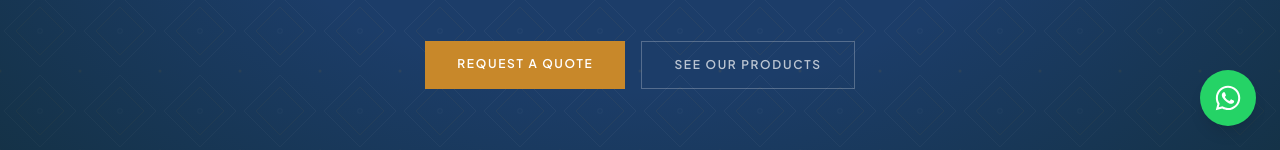
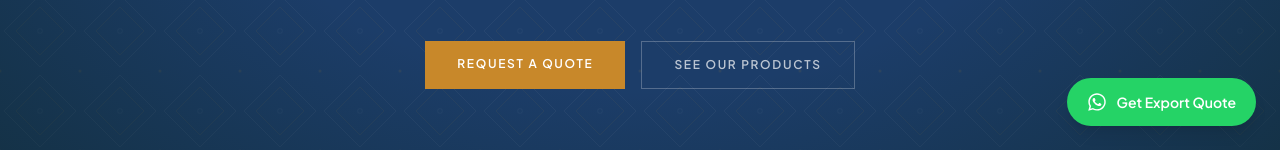
Before and after one commit to myraglobalexports777/myraglobalexports, a Next.js app: page / in a window 1280 px wide. Shown: the part 650-800 px from the top of the page. Built offline with nearby package versions, Linux system fonts and the light colour scheme; no server answers; the database is empty.

Commit message:
feat: replace floating WhatsApp icon with prominent Get Export Quote CTA

```diff
--- a/src/app/(frontend)/layout.tsx
+++ b/src/app/(frontend)/layout.tsx
@@ -1,10 +1,12 @@
 import { Header } from '@/components/layout/Header'
 import { Footer } from '@/components/layout/Footer'
 import { WhatsAppButton } from '@/components/shared/WhatsAppButton'
+import { CurrentProductProvider } from '@/components/shared/CurrentProductContext'
 import { siteSettings } from '@/data/site-settings'
 
 export default function FrontendLayout({ children }: { children: React.ReactNode }) {
   return (
+    <CurrentProductProvider>
       <div className="flex min-h-screen flex-col">
         <Header />
         <main className="flex-1">{children}</main>
@@ -15,5 +17,6 @@ export default function FrontendLayout({ children }: { children: React.ReactNode
         />
         <WhatsAppButton phone={siteSettings.contact.whatsapp} />
       </div>
+    </CurrentProductProvider>
   )
 }
--- a/src/app/(frontend)/products/[slug]/page.tsx
+++ b/src/app/(frontend)/products/[slug]/page.tsx
@@ -4,6 +4,7 @@ import Image from 'next/image'
 import { notFound } from 'next/navigation'
 import { createClient } from '@/lib/supabase/server'
 import { ShareButtons } from '@/components/shared/ShareButtons'
+import { SetCurrentProduct } from '@/components/shared/CurrentProductContext'
 import { ProductImagePlaceholder } from '@/components/shared/ProductImagePlaceholder'
 import type { Product, ProductImage } from '@/types/database'
 import { buildSpecRows, getSpecIconKey, type SpecIconKey } from '@/lib/product-specs'
@@ -133,6 +134,7 @@ export default async function ProductDetailPage({
     <div className="bg-cream min-h-screen">
       <script type="application/ld+json" dangerouslySetInnerHTML={{ __html: JSON.stringify(productSchema) }} />
       <script type="application/ld+json" dangerouslySetInnerHTML={{ __html: JSON.stringify(breadcrumbSchema) }} />
+      <SetCurrentProduct name={typedProduct.name} />
       {/* Hero */}
       <div
         className="relative overflow-hidden"
--- a/src/components/shared/WhatsAppButton.tsx
+++ b/src/components/shared/WhatsAppButton.tsx
@@ -1,18 +1,26 @@
+'use client'
+
 import { FaWhatsapp } from 'react-icons/fa'
+import { buildWhatsAppMessage } from '@/lib/whatsapp'
+import { useCurrentProductName } from '@/components/shared/CurrentProductContext'
 
 type Props = { phone: string }
 
 export function WhatsAppButton({ phone }: Props) {
+  const productName = useCurrentProductName()
   const clean = phone.replace(/\D/g, '')
+  const message = buildWhatsAppMessage(productName)
+
   return (
     <a
-      href={`https://wa.me/${clean}?text=Hello%2C%20I%20am%20interested%20in%20your%20products.`}
+      href={`https://wa.me/${clean}?text=${encodeURIComponent(message)}`}
       target="_blank"
       rel="noopener noreferrer"
-      aria-label="Chat on WhatsApp"
-      className="fixed bottom-6 right-6 z-50 flex h-14 w-14 items-center justify-center rounded-full bg-[#25D366] shadow-lg transition-transform hover:scale-110"
+      aria-label="Get export quote on WhatsApp"
+      className="fixed bottom-6 right-6 z-50 flex items-center gap-2.5 rounded-full bg-[#25D366] px-5 py-3.5 text-sm font-semibold text-white shadow-lg transition-transform hover:scale-105"
     >
-      <FaWhatsapp size={28} color="white" />
+      <FaWhatsapp size={20} />
+      <span className="hidden sm:inline">Get Export Quote</span>
     </a>
   )
 }
```
Lines whose indentation alone changed are shown as unchanged.
